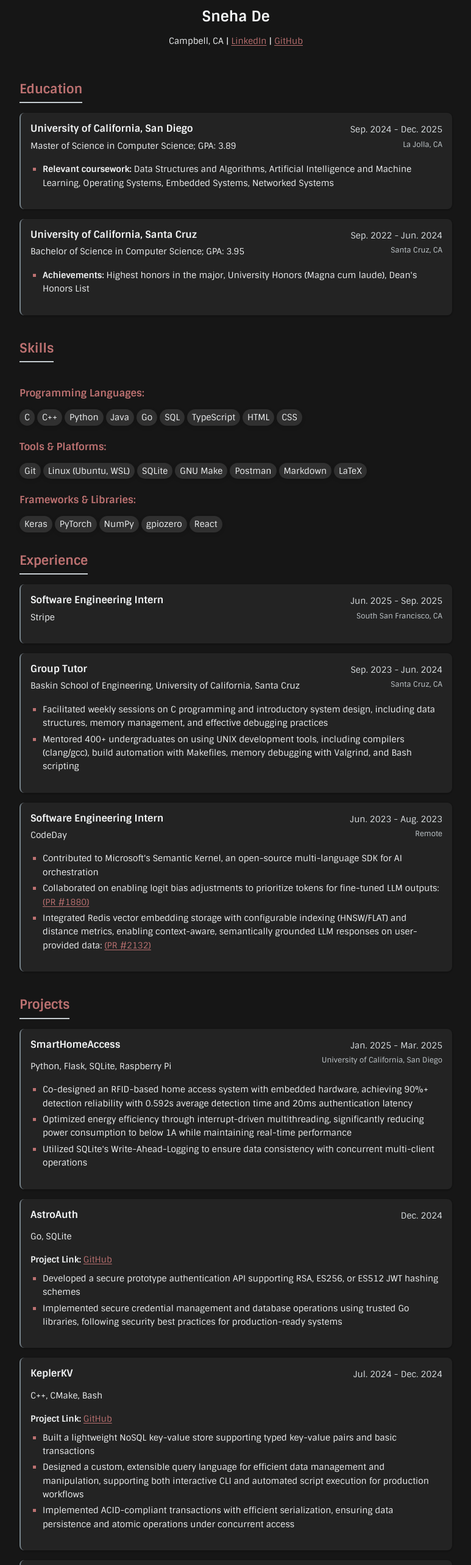
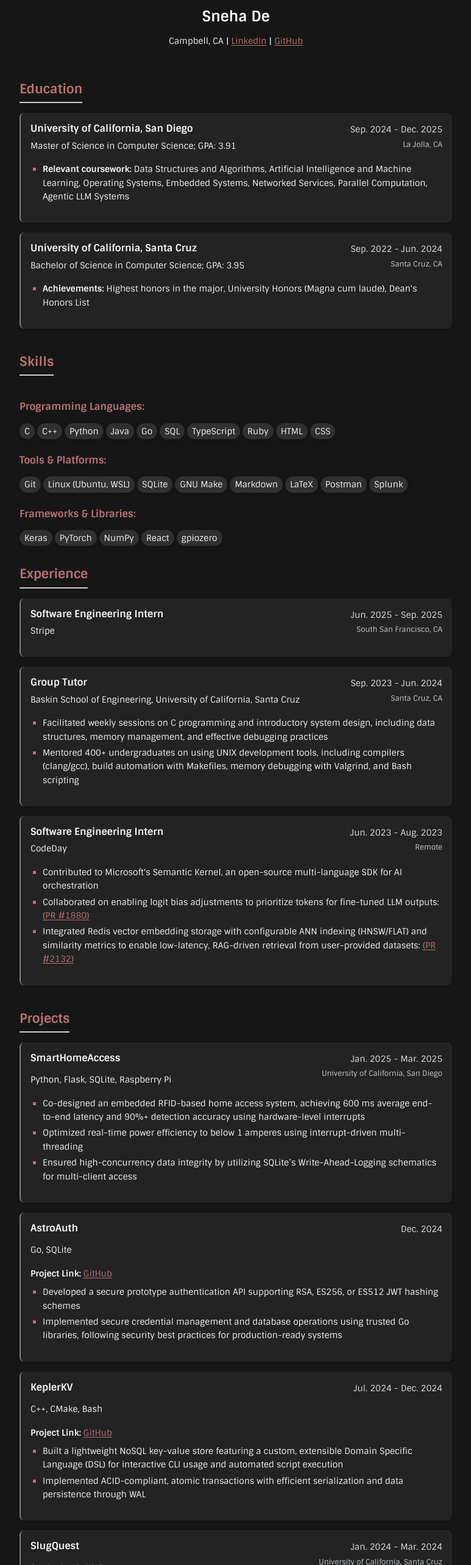
Before and after one commit to sneha-afk/sneha-afk.github.io, a React (Vite) app: page /resume in a window 1280 px wide. Shown: the part 234-2800 px from the top of the page at 61% size, without its empty margins (253-1026 px from the left). Built offline with nearby package versions, Linux system fonts and the light colour scheme.

Commit message:
update to latest info

```diff
--- a/src/components/ProjectsSection.tsx
+++ b/src/components/ProjectsSection.tsx
@@ -23,9 +23,9 @@ const PROJECTS: ProjectItem[] = [
     location: "University of California, San Diego",
     technologies: ["Python", "Flask", "SQLite", "Raspberry Pi"],
     achievements: [
-      "Co-designed an RFID-based home access system with embedded hardware, achieving 90%+ detection reliability with 0.592s average detection time and 20ms authentication latency",
-      "Optimized energy efficiency through interrupt-driven multithreading, significantly reducing power consumption to below 1A while maintaining real-time performance",
-      "Utilized SQLite's Write-Ahead-Logging to ensure data consistency with concurrent multi-client operations",
+      "Co-designed an embedded RFID-based home access system, achieving 600 ms average end-to-end latency and 90%+ detection accuracy using hardware-level interrupts",
+      "Optimized real-time power efficiency to below 1 amperes using interrupt-driven multi-threading",
+      "Ensured high-concurrency data integrity by utilizing SQLite’s Write-Ahead-Logging schematics for multi-client access",
     ],
   },
   {
@@ -46,9 +46,8 @@ const PROJECTS: ProjectItem[] = [
     technologies: ["C++", "CMake", "Bash"],
     links: [{ label: "GitHub", url: "https://github.com/sneha-afk/KeplerKV" }],
     achievements: [
-      "Built a lightweight NoSQL key-value store supporting typed key-value pairs and basic transactions",
-      "Designed a custom, extensible query language for efficient data management and manipulation, supporting both interactive CLI and automated script execution for production workflows",
-      "Implemented ACID-compliant transactions with efficient serialization, ensuring data persistence and atomic operations under concurrent access",
+      "Built a lightweight NoSQL key-value store featuring a custom, extensible Domain Specific Language (DSL) for interactive CLI usage and automated script execution",
+      "Implemented ACID-compliant, atomic transactions with efficient serialization and data persistence through WAL",
     ],
   },
   {
@@ -60,7 +59,7 @@ const PROJECTS: ProjectItem[] = [
     links: [{ label: "GitHub", url: "https://github.com/SlugQuest" }],
     achievements: [
       "Built a gamified productivity app with collaborative features and a reward system to boost user engagement",
-      "Integrated Auth0 API by Okta for secure authentication, ensuring seamless user experience and data protection",
+      "Integrated Auth0 API by Okta for secure authentication via OAuth for session-handling with safe OIDC tokens",
       "Achieved over 95% code coverage through comprehensive unit testing with Go's native test framework",
     ],
   },
--- a/src/pages/ResumePage.tsx
+++ b/src/pages/ResumePage.tsx
@@ -44,6 +44,7 @@ const SKILLS = {
     "Go",
     "SQL",
     "TypeScript",
+    "Ruby",
     "HTML",
     "CSS",
   ],
@@ -52,11 +53,12 @@ const SKILLS = {
     "Linux (Ubuntu, WSL)",
     "SQLite",
     "GNU Make",
-    "Postman",
     "Markdown",
     "LaTeX",
+    "Postman",
+    "Splunk",
   ],
-  "Frameworks & Libraries": ["Keras", "PyTorch", "NumPy", "gpiozero", "React"],
+  "Frameworks & Libraries": ["Keras", "PyTorch", "NumPy", "React", "gpiozero"],
 } as const;
 
 const EDUCATION: EducationItem[] = [
@@ -66,13 +68,15 @@ const EDUCATION: EducationItem[] = [
     date: "Sep. 2024 - Dec. 2025",
     location: "La Jolla, CA",
     degree: "Master of Science in Computer Science",
-    gpa: "3.89",
+    gpa: "3.91",
     coursework: [
       "Data Structures and Algorithms",
       "Artificial Intelligence and Machine Learning",
       "Operating Systems",
       "Embedded Systems",
-      "Networked Systems",
+      "Networked Services",
+      "Parallel Computation",
+      "Agentic LLM Systems",
     ],
   },
   {
@@ -119,7 +123,7 @@ const EXPERIENCE: ExperienceItem[] = [
     responsibilities: [
       "Contributed to Microsoft's Semantic Kernel, an open-source multi-language SDK for AI orchestration",
       'Collaborated on enabling logit bias adjustments to prioritize tokens for fine-tuned LLM outputs: <a href="https://github.com/microsoft/semantic-kernel/pull/1880" target="_blank" rel="noopener noreferrer">(PR #1880)</a>',
-      'Integrated Redis vector embedding storage with configurable indexing (HNSW/FLAT) and distance metrics, enabling context-aware, semantically grounded LLM responses on user-provided data: <a href="https://github.com/microsoft/semantic-kernel/pull/2132" target="_blank" rel="noopener noreferrer">(PR #2132)</a>',
+      'Integrated Redis vector embedding storage with configurable ANN indexing (HNSW/FLAT) and similarity metrics to enable low-latency, RAG-driven retrieval from user-provided datasets: <a href="https://github.com/microsoft/semantic-kernel/pull/2132" target="_blank" rel="noopener noreferrer">(PR #2132)</a>',
     ],
   },
 ];
```
Also changed, not shown: 1 other file (tests, documents, lock files or other folders).
